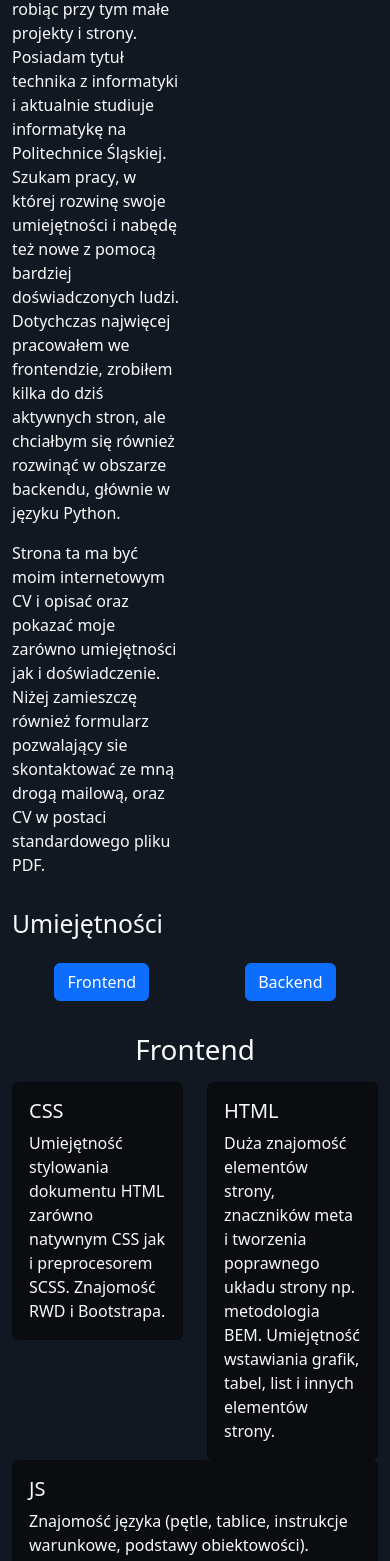
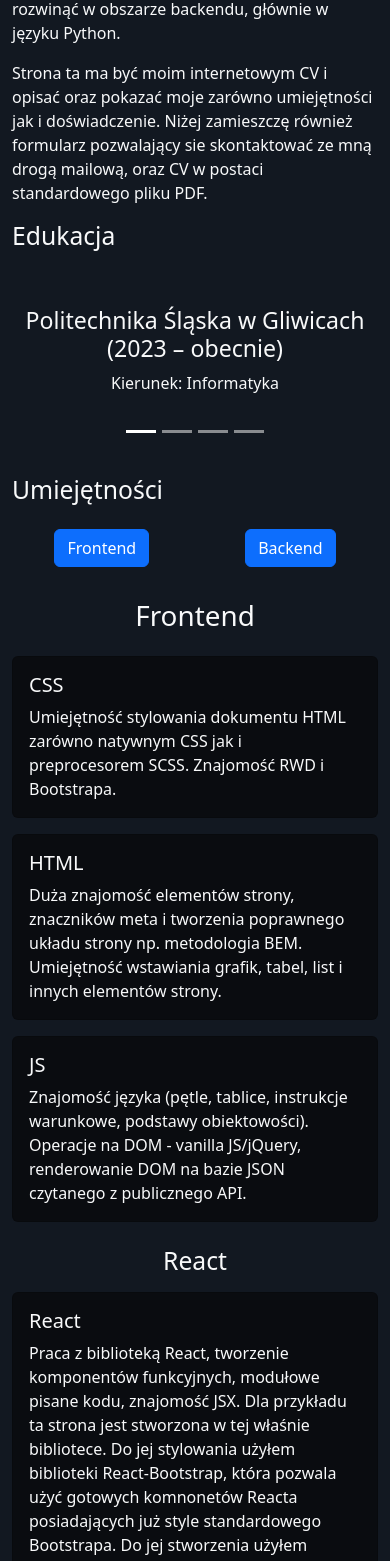
Before and after one commit to IgorMatlingiewicz/MyMainSite, a React (Vite) app: page / in a window 390 px wide. Shown: the part 432-1993 px from the top of the page. Built offline with nearby package versions, Linux system fonts and the light colour scheme.

Commit message:
Made site more responsive, added bootstrap icons and added navbar automatic closing option.

```diff
--- a/package.json
+++ b/package.json
@@ -11,6 +11,7 @@
   },
   "dependencies": {
     "bootstrap": "^5.3.3",
+    "bootstrap-icons": "^1.11.3",
     "react": "^19.0.0",
     "react-bootstrap": "^2.10.9",
     "react-dom": "^19.0.0",
--- a/src/App.jsx
+++ b/src/App.jsx
@@ -16,27 +16,27 @@ function App() {
       <AppNavbar />
       <Container className="bg-dark text-light mt-3">
         <Row id='home'>
-          <Col>
+          <Col md={6} xs={12}>
             <h2>O mnie</h2>
             <p>Jestem ambitną, młodą osobą chętną nanabycie nowej wiedzy i doświadczenia wbranży IT. Programowaniem i tworzeniem stron zainteresowałem się na początku technikum i od tej pory uczę się nowych rzeczy i technologii, robiąc przy tym małe projekty i strony. Posiadam tytuł technika z informatyki i aktualnie studiuje informatykę na Politechnice Śląskiej. Szukam pracy, w której rozwinę swoje umiejętności i nabędę też nowe z pomocą bardziej doświadczonych ludzi. Dotychczas najwięcej pracowałem we frontendzie, zrobiłem kilka do dziś aktywnych stron, ale chciałbym się również rozwinąć w obszarze backendu, głównie w języku Python.</p>
             <p>Strona ta ma być moim internetowym CV i opisać oraz pokazać moje zarówno umiejętności jak i doświadczenie. Niżej zamieszczę również formularz pozwalający sie skontaktować ze mną drogą mailową, oraz CV w postaci standardowego pliku PDF.</p>
           </Col>
           <Col>
             <h2>Edukacja</h2>
-            <Education/>
+            <Education />
           </Col>
         </Row>
         <Row id='skills' className='my-3'>
           <h2>Umiejętności</h2>
           <Skills />
         </Row>
-        <Row className='my-3'>
-            <MoreInfo title="Inne umiejętności" infoList={["Github - podstawowa znajomość serwisu i związanych z nim poleceń w konsoli (add, commit, push, pull)", "Angielski - znajomość języka na poziomie B2", "Photoshop - podstawowa znajomość programu i umiejętność modyfikowania grafiki"]} />
-            <MoreInfo title="Kursy i certyfikaty" infoList={["PCAP: Programming Essentials in Python", "Udemy: React – Complete Guide 2025(Academind) (w trakcie)", "Udemy: Zaawansowane projekty w CSS i JavaScript (Samuraj Programowania)"]} />
+        <Row className="my-3">
+          <MoreInfo title="Inne umiejętności" infoList={["Github - podstawowa znajomość serwisu i związanych z nim poleceń w konsoli", "Angielski - znajomość języka na poziomie B2", "Photoshop - podstawowa znajomość programu i umiejętność modyfikowania grafiki"]} />
+          <MoreInfo title="Kursy i certyfikaty" infoList={["PCAP: Programming Essentials in Python", "Udemy: React – Complete Guide 2025(Academind) (w trakcie)", "Udemy: Zaawansowane projekty w CSS i JavaScript (Samuraj Programowania)"]} />
         </Row>
         <Row id="contact" className='my-3'>
           <h2>Kontakt</h2>
-          <Contact/>
+          <Contact />
         </Row>
       </Container>
     </>
--- a/src/components/Contact.jsx
+++ b/src/components/Contact.jsx
@@ -1,4 +1,3 @@
-import MoreInfo from './MoreInfo';
 import Button from 'react-bootstrap/Button';
 import Col from 'react-bootstrap/Col';
 import Form from 'react-bootstrap/Form';
@@ -8,22 +7,22 @@ export default function Contact({ }) {
     return (
         <>
             <h3>Można skontaktować sie ze mną drogą telefoniczną lub mailową:</h3>
-           <p>igor.matlingiewicz@gmail.com</p>
-           <p>697-327-580</p>
+            <h4><i class="bi bi-envelope"></i> igor.matlingiewicz@gmail.com</h4>
+            <h4><i class="bi bi-telephone"></i> 697-327-580</h4>
             <h3>Można też wysłać do mnie wiadomość mailową w poniższym formularzu:</h3>
             <Form>
                 <Row className="mb-3">
-                <Form.Group as={Col} controlId="formGridEmail">
+                    <Form.Group as={Col} controlId="formGridEmail" md={4} xs={12}>
                         <Form.Label>Email</Form.Label>
                         <Form.Control type="email" placeholder="Email" />
                     </Form.Group>
 
-                <Form.Group as={Col} controlId="formGridPassword">
+                    <Form.Group as={Col} controlId="formGridPassword" md={4} xs={12}>
                         <Form.Label>Imie i nazwisko</Form.Label>
                         <Form.Control type="text" placeholder="Imie i nazwisko" />
                     </Form.Group>
 
-                <Form.Group as={Col} controlId="formGridPassword">
+                    <Form.Group as={Col} controlId="formGridPassword" md={4} xs={12}>
                         <Form.Label>Numer telefonu (opcjonalne)</Form.Label>
                         <Form.Control type="text" placeholder="Numer telefonu (opcjonalne)" />
                     </Form.Group>
--- a/src/components/Navbar.jsx
+++ b/src/components/Navbar.jsx
@@ -1,17 +1,29 @@
-import React from 'react';
+import React, { useState, useRef } from 'react';
 import { Navbar, Nav, Container } from 'react-bootstrap';
 
 export default function AppNavbar() {
+
+  const [expanded, setExpanded] = useState(false);
+  const navbarRef = useRef(null);
+
+  const handleLinkClick = (id) => {
+    setExpanded(false);
+    const element = document.getElementById(id);
+    const navbarHeihgt = navbarRef.current.offsetHeight;
+    const offset = element.offsetTop - navbarHeihgt;
+    window.scrollTo({ top: offset, behavior: 'smooth'});
+  };
+
   return (
-    <Navbar bg="secondary" variant="dark" expand="lg" className='m-0 sticky-top'>
+    <Navbar bg="secondary" variant="dark" expand="lg" className='m-0 sticky-top' expanded={expanded} ref={navbarRef}>
       <Container>
         <Navbar.Brand href="#home"><h2>Matlingiewicz dev</h2></Navbar.Brand>
-        <Navbar.Toggle aria-controls="basic-navbar-nav" />
+        <Navbar.Toggle aria-controls="basic-navbar-nav" onClick={() => setExpanded(expanded ? false : true)}/>
         <Navbar.Collapse id="basic-navbar-nav">
           <Nav className="me-auto">
-            <Nav.Link href="#home">Strona główna</Nav.Link>
-            <Nav.Link href="#skills">Umiejętności</Nav.Link>
-            <Nav.Link href="#contact">Kontakt</Nav.Link>
+            <Nav.Link onClick={() => handleLinkClick('home')}>Strona główna</Nav.Link>
+            <Nav.Link onClick={() => handleLinkClick('skills')}>Umiejętności</Nav.Link>
+            <Nav.Link onClick={() => handleLinkClick('contact')}>Kontakt</Nav.Link>
           </Nav>
         </Navbar.Collapse>
       </Container>
--- a/src/components/Skills.jsx
+++ b/src/components/Skills.jsx
@@ -2,7 +2,6 @@ import Button from 'react-bootstrap/Button';
 import Container from 'react-bootstrap/Container';
 import Row from 'react-bootstrap/Row';
 import Col from 'react-bootstrap/Col';
-import Card from 'react-bootstrap/Card';
 import Skill from './Skill';
 import { useState } from 'react'
 
@@ -23,22 +22,22 @@ export default function Skills({ }) {
             <Container className='my-3'>
                 <Row>
                     <Col className='d-flex justify-content-center'>
-                        <Button className="mx-5"onClick={() => handleClick("F")}>Frontend</Button>
-                        <Button className="mx-5"onClick={() => handleClick("B")}>Backend</Button>
+                        <Button className="mx-5" onClick={() => handleClick("F")}>Frontend</Button>
+                        <Button className="mx-5" onClick={() => handleClick("B")}>Backend</Button>
                     </Col>
                 </Row>
             </Container>
             <h1 className='text-center my-3'>{field}</h1>
             <Container>
-                <Row>
-                    <Col>
-                        <Skill title={field == "Frontend" ? "CSS" : "C++"} description={field == "Frontend" ? "Umiejętność stylowania dokumentu HTML zarówno natywnym CSS jak i preprocesorem SCSS. Znajomość RWD i Bootstrapa." :"Znajomość składni i funkcji języka. Operacje na plikach i umiejętność programowania obiektowego."} />
+                <Row className="d-flex align-items-stretch">
+                    <Col md={4} xs={12} className="d-flex my-2 my-md-0">
+                        <Skill title={field == "Frontend" ? "CSS" : "C++"} description={field == "Frontend" ? "Umiejętność stylowania dokumentu HTML zarówno natywnym CSS jak i preprocesorem SCSS. Znajomość RWD i Bootstrapa." : "Znajomość składni i funkcji języka. Operacje na plikach i umiejętność programowania obiektowego."} />
                     </Col>
-                    <Col>
+                    <Col md={4} xs={12} className="d-flex my-2 my-md-0">
                         <Skill title={field == "Frontend" ? "HTML" : "Python"} description={field == "Frontend" ? "Duża znajomość elementów strony, znaczników meta i tworzenia poprawnego układu strony np. metodologia BEM. Umiejętność wstawiania grafik, tabel, list i innych elementów strony." : "Znajomość funkcji języka takich jak funkcje warunkowe, pętle, umiejętność operowania na listach, plikach tekstowych i pisania funkcji"} />
                     </Col>
-                    <Col>
-                        <Skill title={field == "Frontend" ? "JS" : "SQL"} description={field == "Frontend" ? "Znajomość języka (pętle, tablice, instrukcje warunkowe, podstawy obiektowości). Operacje na DOM - vanilla JS/jQuery, renderowanie DOM na bazie JSON czytanego z publicznego API." :"Podstawowa znajomość poleceń takich jak select, update, where. Umiejętność filtrowania i sortowania danych. Łączenie stron z bazami danych i operowanie na nich przy pomocy PHP."} />
+                    <Col md={4} xs={12} className="d-flex my-2 my-md-0">
+                        <Skill title={field == "Frontend" ? "JS" : "SQL"} description={field == "Frontend" ? "Znajomość języka (pętle, tablice, instrukcje warunkowe, podstawy obiektowości). Operacje na DOM - vanilla JS/jQuery, renderowanie DOM na bazie JSON czytanego z publicznego API." : "Podstawowa znajomość poleceń takich jak select, update, where. Umiejętność filtrowania i sortowania danych. Łączenie stron z bazami danych i operowanie na nich przy pomocy PHP."} />
                     </Col>
                 </Row>
                 <Row>
--- a/src/custom.scss
+++ b/src/custom.scss
@@ -14,10 +14,13 @@ $dark: #121821;
   flex-direction: column;
   justify-content: center;
   align-items: center;
-  height: 190px; /* Wysokość slajdu */
   text-align: center;
+  height: 200px; /* Wysokość slajdu */
+
+  @media (max-width: 300px) {
+    height: 250px; /* Wyższa wysokość dla mniejszych ekranów */
+  }
 }
-
 
 // Importujemy Bootstrapa po nadpisaniu zmiennych
 @import "bootstrap/scss/bootstrap";
--- a/src/main.jsx
+++ b/src/main.jsx
@@ -1,4 +1,5 @@
 import 'bootstrap/dist/css/bootstrap.min.css';
+import 'bootstrap-icons/font/bootstrap-icons.css';
 import { StrictMode } from 'react'
 import { createRoot } from 'react-dom/client'
 // import './index. css'
```
Also changed, not shown: 1 other file (tests, documents, lock files or other folders). Lines whose indentation alone changed are shown as unchanged.
